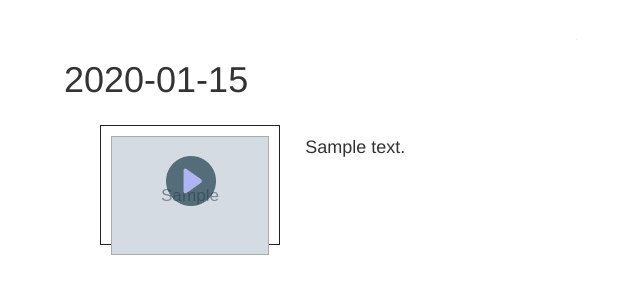
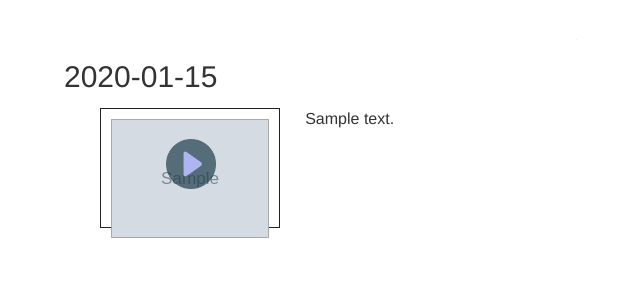
Before and after one commit to yexxyy/my_website, a Django app: page /record/home in a window 1280 px wide. Shown: the part 51-351 px from the top of the page, without its empty margins (64-704 px from the left). Run offline with Django 3.2, Linux system fonts and the light colour scheme; tables that the repository leaves empty hold one stand-in row (values such as "Sample post"); grey boxes marked "Sample" are stand-in pictures; some libraries are stand-ins or nearby versions.

Commit message:
跳转字体大小

```diff
--- a/mysite/record/static/record/record_list.css
+++ b/mysite/record/static/record/record_list.css
@@ -7,7 +7,7 @@ body{
 }
 
 .row{
-	padding-top: 15px;
+	padding-top: 5px;
 	padding-left: 5%;
 }
 .col-md-5{
@@ -34,16 +34,16 @@ body{
 .col-md-8{
 
 	padding-left: 25px;
-	padding-top: 10px;
+	padding-top: 0px;
 	padding-right: 0px;
-	font-size: 18px;
+	font-size: 16px;
 }
 
 .text-content{
 	padding-top: 0px;
 	padding-left: 3%;
-	font-size: 18px;
+	font-size: 16px;
 }
 .text-content p{
-	padding-left: 20px;
+	padding-left: 16px;
 }
--- a/mysite/record/templates/record/record_list.html
+++ b/mysite/record/templates/record/record_list.html
@@ -69,7 +69,7 @@
   <div class="tab-pane">
   <hr class="devider"/>
   <!-- 时间 -->
-    <h1 class="publish_time"></h1>
+    <h2 class="publish_time"></h2>
       <div class="row">
       <div class="col-md-5">
         <div class="icon_and_bg" >
@@ -93,10 +93,10 @@
     <div id="cell_content">
     <hr class="devider"/>
       <!-- 时间 -->
-      <h1 class="publish_time"></h1>
+      <h2 class="publish_time"></h2>
 
       <div class="text-content">
-        <h3 class="title"></h3>
+        <h4 class="title"></h4>
         <p class="description"></p>
       </div>
     </div>
```
Also changed, not shown: mysite/mysite/settings.py (+9 -3 lines).
